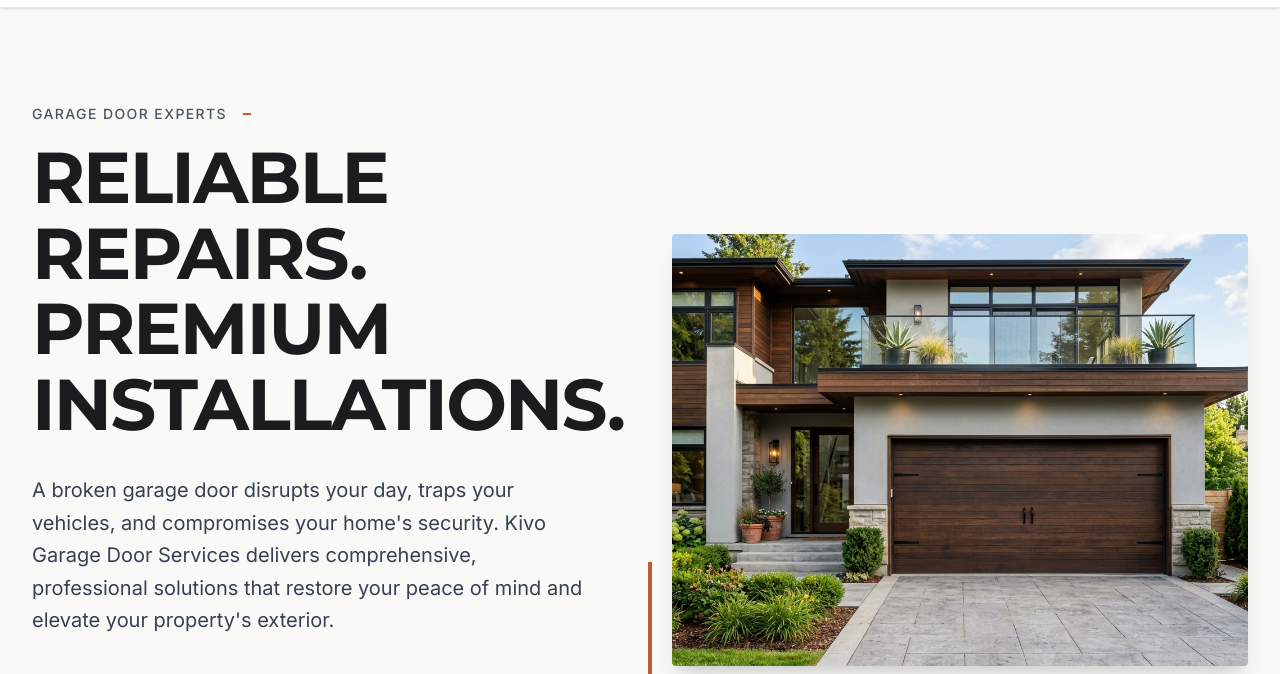
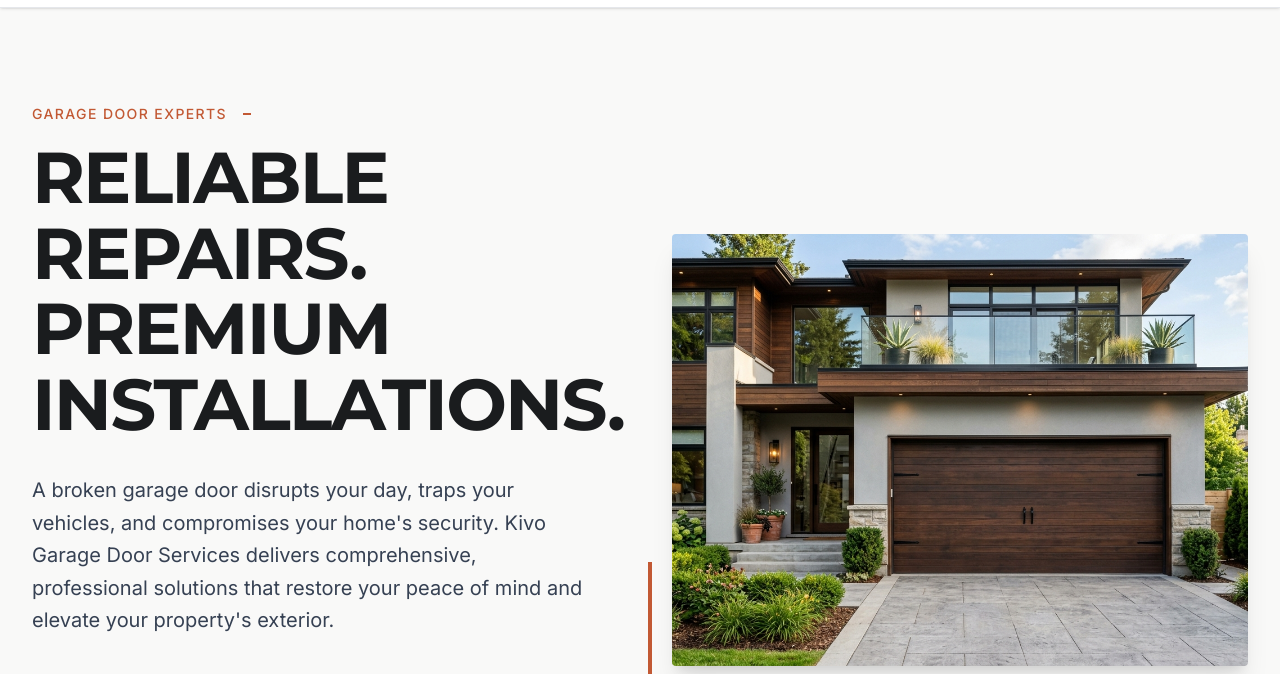
Before and after one commit to nafeestariq2022/Kivo-Garage-Door-Services, an Astro site: page / in a window 1280 px wide. Shown: the part 73-747 px from the top of the page. Built offline with nearby package versions, Linux system fonts and the light colour scheme; Astro itself is replaced by a stand-in of ours.

Commit message:
Change eyebrow text color to brand accent

```diff
--- a/src/components/ui/Eyebrow.astro
+++ b/src/components/ui/Eyebrow.astro
@@ -8,7 +8,7 @@ interface Props {
 const { text, className = "", centered = false } = Astro.props;
 ---
 
-<div class={`flex items-center gap-4 text-sm font-sans font-medium text-gray-600 uppercase tracking-widest mb-4 ${centered ? 'justify-center' : ''} ${className}`}>
+<div class={`flex items-center gap-4 text-sm font-sans font-medium text-brand-accent uppercase tracking-widest mb-4 ${centered ? 'justify-center' : ''} ${className}`}>
   {centered && <span class="w-2 h-[2px] bg-brand-accent hidden sm:block"></span>}
   <span>{text}</span>
   <span class="w-2 h-[2px] bg-brand-accent"></span>
```
